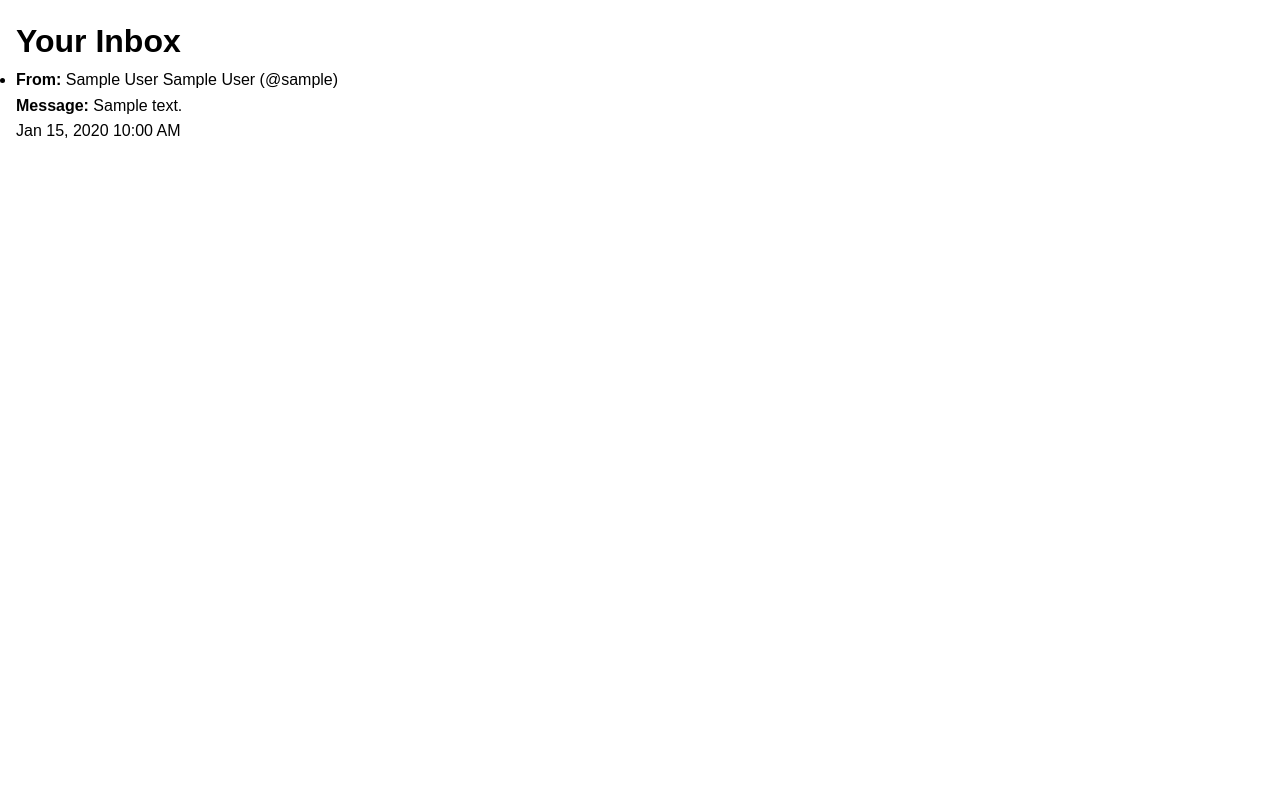
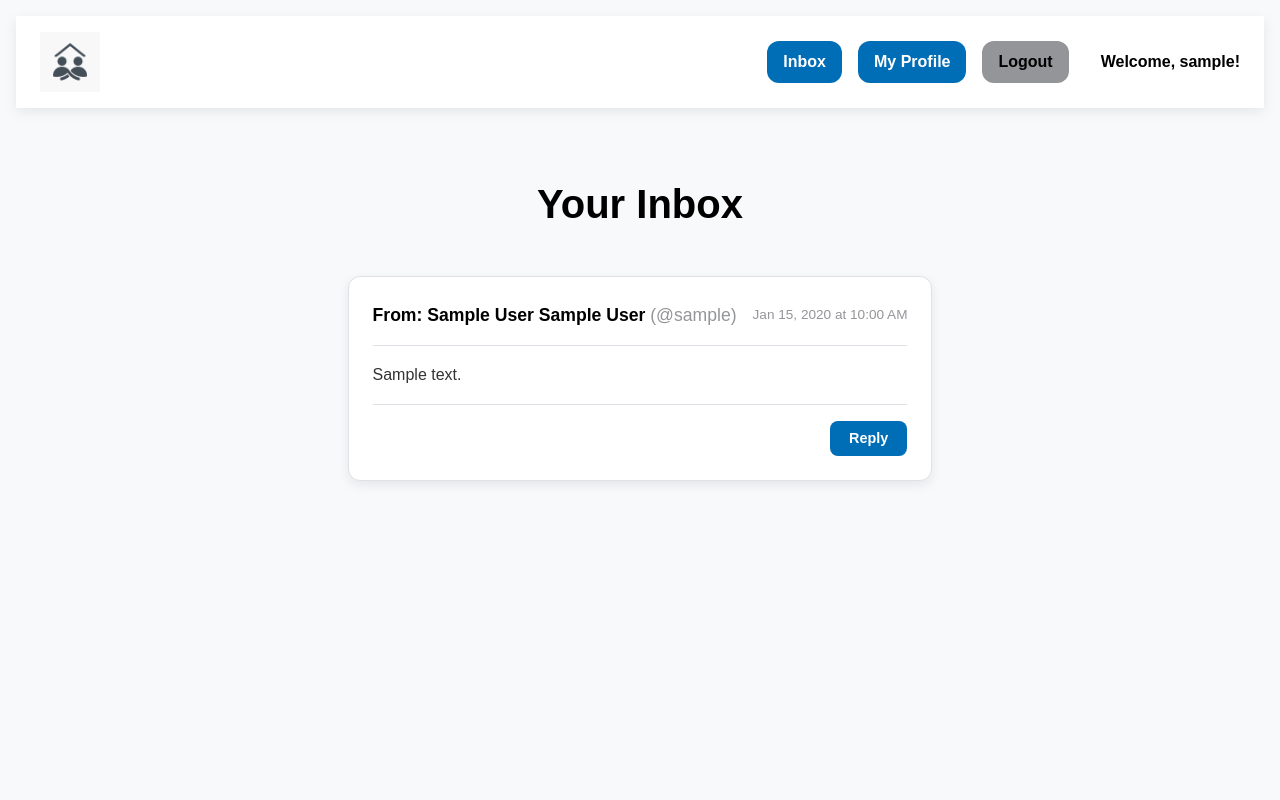
Before and after one commit to mtracy909/Roommate-Matcher, a Flask app: template flask_dem0/app/templates/inbox.html in a window 1280 px wide. Run offline with Flask 3, Linux system fonts and the light colour scheme; a user stored in the database is signed in; tables that the repository leaves empty hold one stand-in row (values such as "Sample post"); the template is opened without the code that fills it: values that come from a table or form of the project are taken from there, most other values are stand-ins (such as "Sample title", 1, 10 or a date in 2020).

Commit message:
inbox hmtl and css improvments

```diff
--- /dev/null
+++ b/flask_dem0/app/static/inbox.css
@@ -0,0 +1,150 @@
+/* flask_dem0/app/static/inbox.css */
+
+/* Color Variables from the provided image */
+:root {
+    --primary-blue: #006EB6;
+    --black: #000000;
+    --white: #FFFFFF;
+    --grey: #949598;
+    --light-grey-bg: #f8f9fa; /* A light background for contrast */
+    --border-color: #dee2e6;
+    --box-shadow: 0 4px 12px rgba(0, 0, 0, 0.08);
+    --border-radius: 12px;
+    --transition-speed: 0.3s ease;
+}
+
+/* Body and main container */
+body {
+    background-color: var(--light-grey-bg);
+}
+
+.inbox-container {
+    max-width: 900px;
+    margin: 2rem auto;
+    padding: 2rem;
+}
+
+.inbox-container h1 {
+    text-align: center;
+    color: var(--black);
+    margin-bottom: 2.5rem;
+    font-size: 2.5rem;
+    font-weight: 700;
+}
+
+/* Message list styles */
+.message-list {
+    display: flex;
+    flex-direction: column;
+    gap: 1.5rem;
+}
+
+/* Individual message card */
+.message-card {
+    background-color: var(--white);
+    border: 1px solid var(--border-color);
+    border-radius: var(--border-radius);
+    box-shadow: var(--box-shadow);
+    padding: 1.5rem;
+    display: flex;
+    flex-direction: column;
+    gap: 1rem;
+    transition: transform var(--transition-speed), box-shadow var(--transition-speed);
+}
+
+.message-card:hover {
+    transform: translateY(-5px);
+    box-shadow: 0 8px 20px rgba(0, 0, 0, 0.12);
+}
+
+/* Message header: sender info */
+.message-header {
+    display: flex;
+    justify-content: space-between;
+    align-items: center;
+    flex-wrap: wrap;
+    border-bottom: 1px solid var(--border-color);
+    padding-bottom: 1rem;
+}
+
+.sender-info {
+    font-size: 1.1rem;
+    font-weight: 600;
+    color: var(--black);
+}
+
+.sender-info .username {
+    font-weight: 400;
+    color: var(--grey);
+}
+
+.message-timestamp {
+    font-size: 0.85rem;
+    color: var(--grey);
+    white-space: nowrap;
+    margin-left: 1rem;
+}
+
+/* Message body */
+.message-body {
+    font-size: 1rem;
+    line-height: 1.6;
+    color: #333;
+}
+
+/* Message footer: actions */
+.message-footer {
+    display: flex;
+    justify-content: flex-end;
+    padding-top: 1rem;
+    border-top: 1px solid var(--border-color);
+}
+
+.reply-btn {
+    background-color: var(--primary-blue);
+    color: var(--white);
+    padding: 0.6rem 1.2rem;
+    border: none;
+    border-radius: 8px;
+    font-size: 0.9rem;
+    font-weight: bold;
+    cursor: pointer;
+    transition: background-color var(--transition-speed);
+}
+
+.reply-btn:hover {
+    background-color: #005a98; /* Darker blue */
+}
+
+/* "No messages" state */
+.no-messages {
+    text-align: center;
+    padding: 3rem;
+    background-color: var(--white);
+    border: 1px dashed var(--border-color);
+    border-radius: var(--border-radius);
+    color: var(--grey);
+    font-size: 1.2rem;
+}
+
+/* Responsive Design */
+@media (max-width: 768px) {
+    .inbox-container {
+        padding: 1rem;
+    }
+
+    .inbox-container h1 {
+        font-size: 2rem;
+    }
+
+    .message-header {
+        flex-direction: column;
+        align-items: flex-start;
+        gap: 0.5rem;
+    }
+
+    .message-timestamp {
+        margin-left: 0;
+        align-self: flex-end;
+    }
+}
--- a/flask_dem0/app/templates/inbox.html
+++ b/flask_dem0/app/templates/inbox.html
@@ -1,21 +1,60 @@
 {% extends "index.html" %}
 
+{% block extra_css %}
+  <link rel="stylesheet" href="{{ url_for('static', filename='inbox.css') }}">
+{% endblock %}
+
 {% block content %}
-  <main class="inbox">
+<header class="main-header">
+  <div class="logo">
+    <a href="{{ url_for('index') }}" aria-label="Roommate Matcher Home">
+      <img src="{{ url_for('static', filename='starter-logo.png') }}" alt="Roommate Matcher Logo" width="60" height="60">
+    </a>
+  </div>
+  <nav class="main-nav">
+    <ul class="nav-links">
+      {% if session.user_id %}
+      <li><a href="{{ url_for('inbox') }}" class="button button-primary">Inbox</a></li>
+      <li><a href="{{ url_for('create_profile') }}" class="button button-primary">My Profile</a></li>
+      <li><a href="{{ url_for('logout') }}" class="button button-secondary">Logout</a></li>
+      <li class="welcome-message" aria-live="polite">Welcome, {{ session.username }}!</li>
+      {% else %}
+      <li><a href="{{ url_for('login') }}" class="button button-primary">Login</a></li>
+      <li><a href="{{ url_for('signup') }}" class="button button-secondary">Sign Up</a></li>
+      {% endif %}
+    </ul>
+  </nav>
+</header>
+
+<main class="inbox-container">
   <h1>Your Inbox</h1>
 
   {% if messages %}
-      <ul class="message-list">
+    <div class="message-list">
       {% for msg in messages %}
-          <li class="message-card">
-            <p><strong>From:</strong> {{ msg.sender.f_name }} {{ msg.sender.l_name }} (@{{ msg.sender.username }})</p>
-            <p><strong>Message:</strong> {{ msg.message }}</p>
-            <p class="timestamp">{{ msg.created_at.strftime('%b %d, %Y %I:%M %p') }}</p>
-          </li>
+        <article class="message-card" aria-labelledby="sender-{{ msg.message_id }}">
+          <header class="message-header">
+            <div class="sender-info" id="sender-{{ msg.message_id }}">
+              <strong>From:</strong> {{ msg.sender.f_name }} {{ msg.sender.l_name }}
+              <span class="username">(@{{ msg.sender.username }})</span>
+            </div>
+            <time datetime="{{ msg.created_at.isoformat() }}" class="message-timestamp">
+              {{ msg.created_at.strftime('%b %d, %Y at %I:%M %p') }}
+            </time>
+          </header>
+          <div class="message-body">
+            <p>{{ msg.message }}</p>
+          </div>
+          <footer class="message-footer">
+            <button class="reply-btn">Reply</button>
+          </footer>
+        </article>
       {% endfor %}
-      </ul>
+    </div>
   {% else %}
-      <p>You have no messages.</p>
+    <div class="no-messages">
+      <p>You have no messages yet. When another user connects with you, their message will appear here.</p>
+    </div>
   {% endif %}
 </main>
 {% endblock %}
```
Lines whose indentation alone changed are shown as unchanged.
